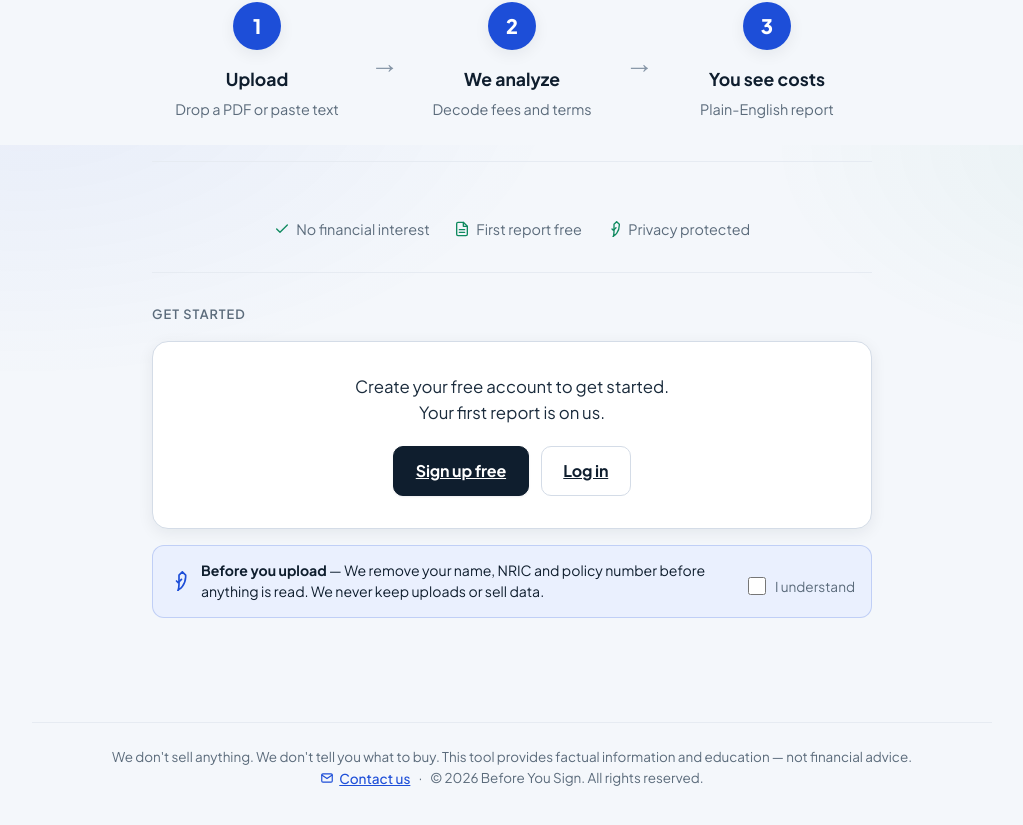
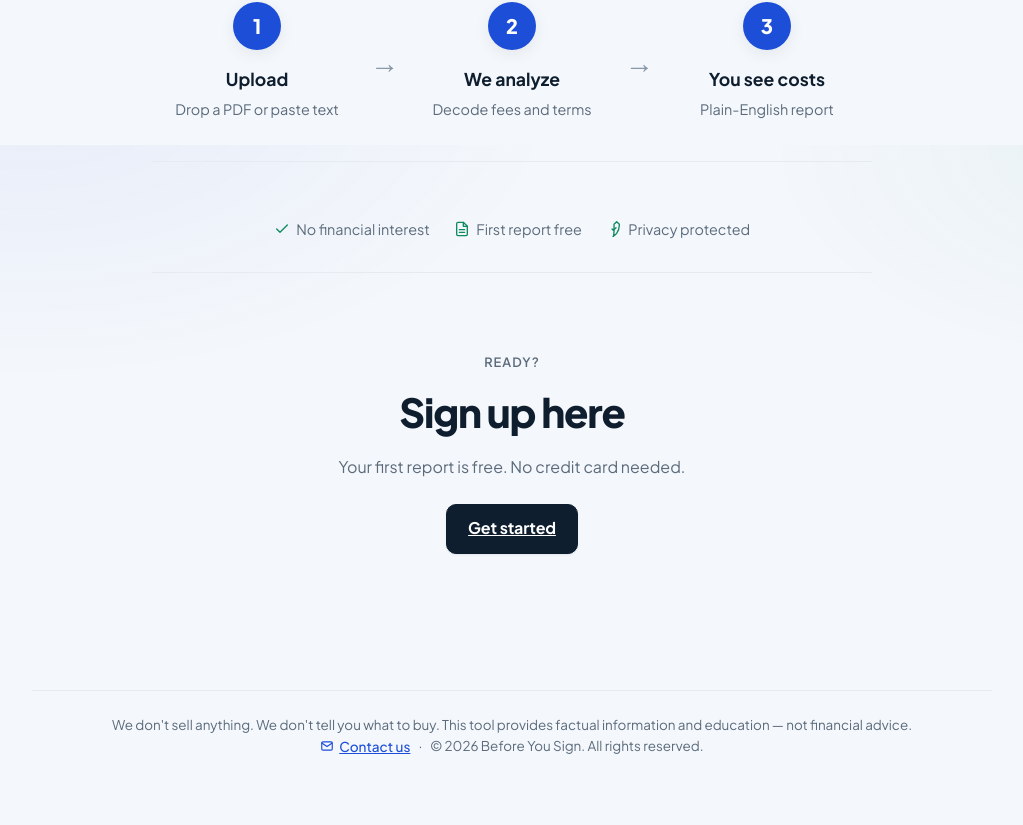
Before and after one commit to junhaochoo/Before-you-, a Next.js app in the folder apps/web/: page / in a window 1280 px wide. Shown: the part 1455-2280 px from the top of the page, without its empty margins (128-1151 px from the left). After the commit the page ends 2252 px from the top, so only its background shows below. Built offline with nearby package versions, Linux system fonts and the light colour scheme.

Commit message:
refactor(home): redesign bottom CTA and remove privacy banner
Bottom CTA is now a clean sign-up prompt without the white box.
Removed PrivacyConsent banner from homepage.

Co-Authored-By: Claude <noreply@anthropic.com>

```diff
--- a/apps/web/app/globals.css
+++ b/apps/web/app/globals.css
@@ -1128,13 +1128,29 @@ h2 {
 .start {
   margin: 1.5rem 0 0.5rem;
 }
-.start-label {
+.start-cta {
+  text-align: center;
+  padding: 3rem 2rem;
+}
+.start-cta-sub {
   font-size: 0.8rem;
-  color: var(--muted);
   text-transform: uppercase;
   letter-spacing: 0.08em;
+  color: var(--muted);
+  font-weight: 600;
   margin: 0 0 0.5rem;
-  font-weight: 600;
+}
+.start-cta-head {
+  font-size: 2.5rem;
+  font-weight: 800;
+  letter-spacing: -0.03em;
+  color: var(--ink);
+  margin: 0 0 0.75rem;
+}
+.start-cta-body {
+  font-size: 1rem;
+  color: var(--muted);
+  margin: 0 0 1.5rem;
 }
 .start-head h2 {
   font-size: 1.45rem;
--- a/apps/web/app/page.tsx
+++ b/apps/web/app/page.tsx
@@ -1,7 +1,6 @@
 import Link from "next/link";
 import Image from "next/image";
 import { Icon } from "./components/icons";
-import { PrivacyConsent } from "./components/PrivacyConsent";
 
 export default function Home() {
   return (
@@ -159,41 +158,17 @@ export default function Home() {
       </section>
 
       <section className="start">
-        <p className="start-label">Get started</p>
-        <div
-          className="form-card start-card"
-          style={{ textAlign: "center", padding: "2rem" }}
-        >
-          <p
-            style={{
-              margin: "0 0 1.25rem",
-              fontSize: "1.05rem",
-              color: "var(--ink-2)",
-            }}
-          >
-            Create your free account to get started.
-            <br />
-            Your first report is on us.
+        <div className="start-cta">
+          <p className="start-cta-sub">Ready?</p>
+          <h2 className="start-cta-head">Sign up here</h2>
+          <p className="start-cta-body">
+            Your first report is free. No credit card needed.
           </p>
-          <div
-            style={{
-              display: "flex",
-              gap: "0.75rem",
-              justifyContent: "center",
-              flexWrap: "wrap",
-            }}
-          >
-            <Link href="/login" className="btn">
-              Sign up free
-            </Link>
-            <Link href="/login" className="btn ghost">
-              Log in
-            </Link>
-          </div>
+          <Link href="/login" className="btn">
+            Get started
+          </Link>
         </div>
       </section>
-
-      <PrivacyConsent />
     </main>
   );
 }
```
